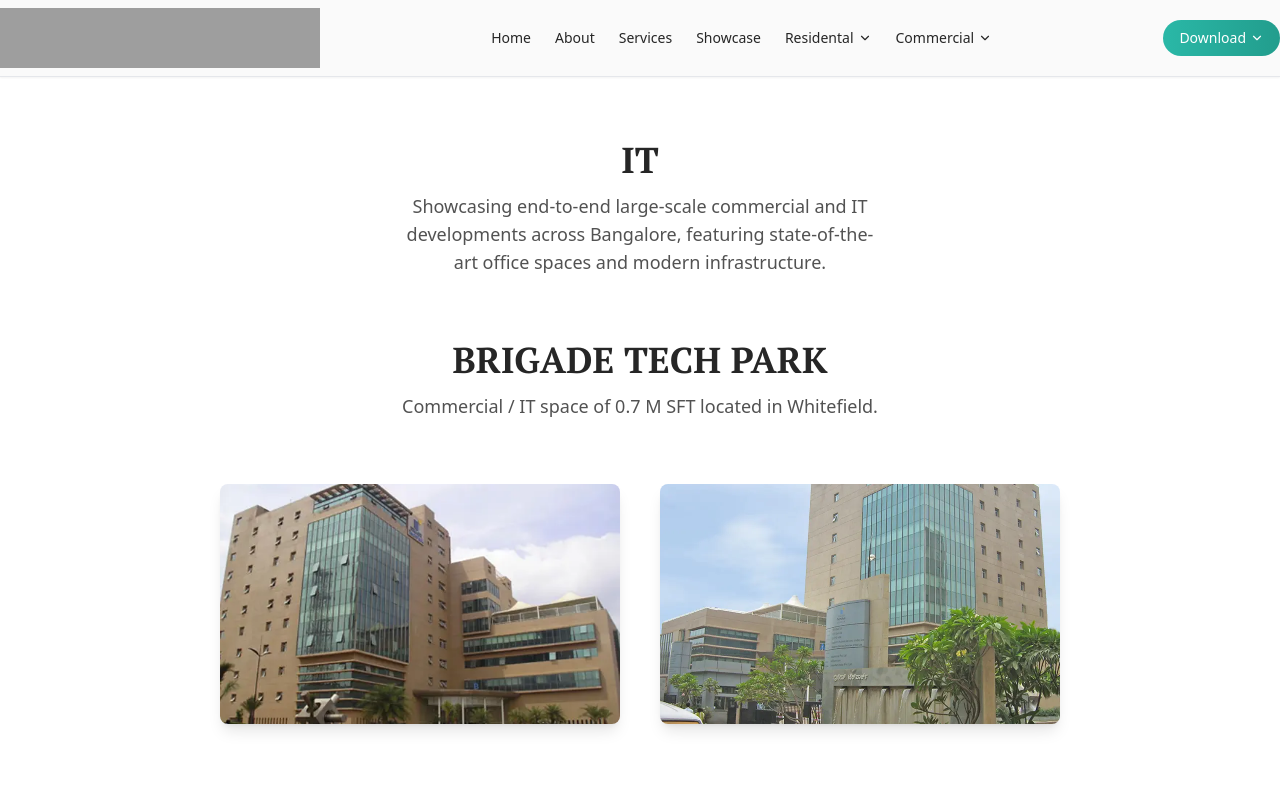
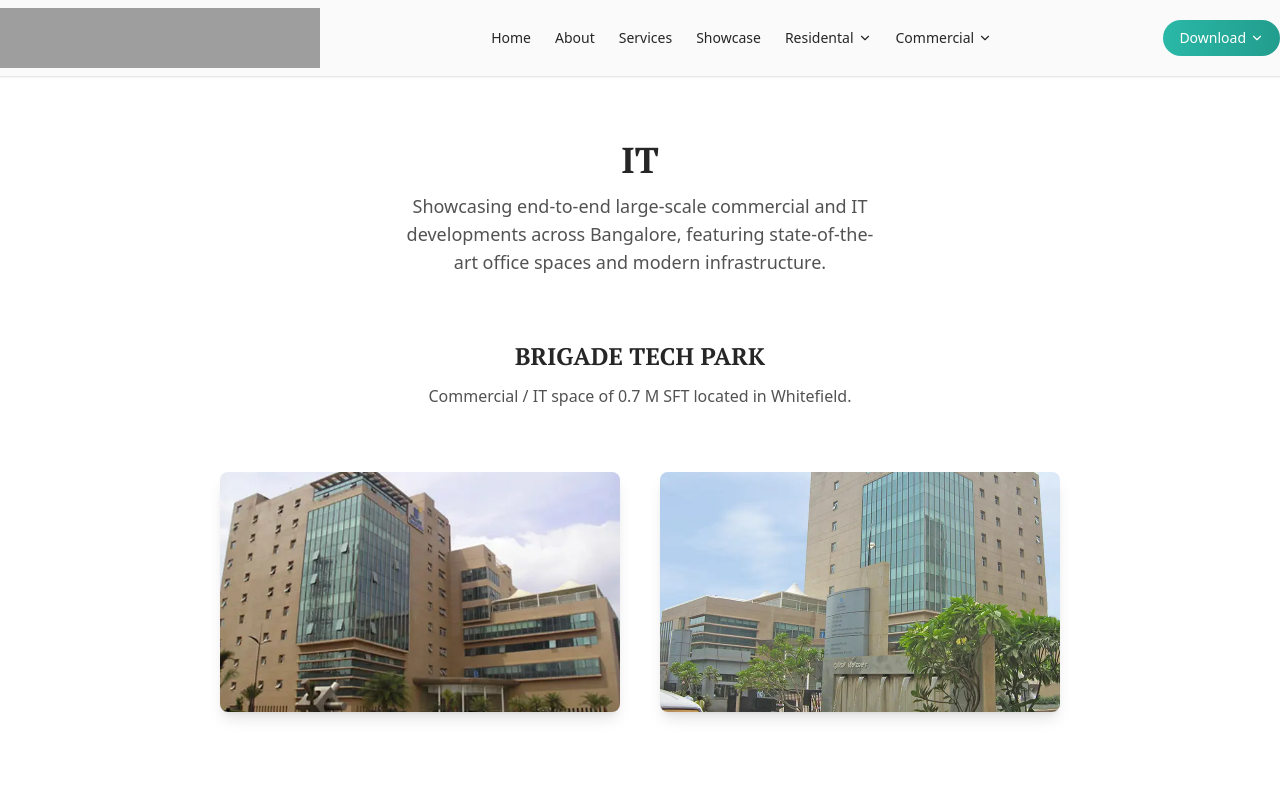
Before and after one commit to gufran30/infinite-estate-project, a Next.js app: page /commercial/it in a window 1280 px wide. Shown: the top 800 px of the page. Built offline with nearby package versions, Linux system fonts and the light colour scheme; grey boxes are pictures that could not be loaded.

Commit message:
added animation to showcase components

```diff
--- a/src/components/ui/Heading.tsx
+++ b/src/components/ui/Heading.tsx
@@ -1,14 +1,26 @@
 import { cn } from "@/lib/utils"
+import React from "react"
 
-export const Heading = ({ children, className }: {
-  children: React.ReactNode, className?: string
+export const Heading = ({
+  children,
+  className,
+  as = "h1"
+}: {
+  children: React.ReactNode;
+  className?: string;
+  as?: "h1" | "h2";
 }) => {
+
+  const Tag = as
 
   return (
     <div>
-      <h1 className={cn(`text-center text-3xl md:text-4xl font-semibold text-neutral-800 dark:text-neutral-200 capitalize max-w-120 mx-auto font-ptSerif`, className)}>
+      <Tag className={cn(
+        `text-center font-semibold text-neutral-800 dark:text-neutral-200 capitalize max-w-120 mx-auto font-ptSerif`,
+        as === "h1" ? "text-3xl md:text-4xl max-w-120" : "text-xl md:text-2xl max-w-180",
+        className)}>
         {children}
-      </h1>
+      </Tag>
     </div>
   )
 }
--- a/src/components/ui/Paragraph.tsx
+++ b/src/components/ui/Paragraph.tsx
@@ -1,10 +1,20 @@
 import { cn } from "@/lib/utils"
+import React from "react"
 
-export const Paragraph = ({ children, className }: {
-  children: React.ReactNode, className?: string
+export const Paragraph = ({
+  children,
+  className,
+  size = "lg"
+}: {
+  children: React.ReactNode,
+  className?: string,
+  size?: "lg" | "sm"
 }) => {
   return (
-    <p className={cn(`text-center text-base lg:text-lg pt-2 max-w-70 md:max-w-120 mx-auto text-neutral-600 dark:text-neutral-400 `, className)}>
+    <p className={cn(
+      `text-center pt-2 max-w-70 md:max-w-120 mx-auto text-neutral-600 dark:text-neutral-400 `,
+      size === "lg" ? "text-base lg:text-lg" : "text-sm lg:text-base",
+      className)}>
       {children}
     </p>
   )
--- a/src/components/ui/ShowcaseComponent.tsx
+++ b/src/components/ui/ShowcaseComponent.tsx
@@ -1,8 +1,12 @@
+"use client"
+
 import Image from "next/image"
 import { Heading } from "../ui/Heading"
 import { Paragraph } from "../ui/Paragraph"
-import { ShowcaseImages, ShowcaseImagesCommpiled } from "@/lib/constants"
 import Container from "../ui/Container"
+import { ShowcaseImages, ShowcaseImagesCommpiled, } from "@/types"
+import { motion } from "motion/react"
+import { containerVariants, itemVariants } from "../animation-components/SectionAnimation"
 
 export const ShowcaseComponent = ({ heading, paragraph, showcaseImagesCommpiled }: {
   heading: string,
@@ -12,14 +16,24 @@
   return (
     <section className="min-h-screen">
       <Container>
+        <motion.div
+          variants={containerVariants}
+          initial="hidden"
+          whileInView="visible"
+          viewport={{ once: true }}
+        >
           {/* 1. Main Heading */}
+          <motion.div variants={itemVariants}>
             <Heading>{heading}</Heading>
+          </motion.div>
 
           {/* 2. Main Paragraph */}
+          <motion.div variants={itemVariants}>
             <Paragraph className="pt-3">{paragraph}</Paragraph>
+          </motion.div>
 
           {/* 3. Showcase */}
-        <div>
+          <motion.div variants={itemVariants}>
             {showcaseImagesCommpiled.map((item, index) => (
               <SubShowcaseComponent
                 key={item.heading + index}
@@ -28,7 +42,8 @@
                 images={item.images}
               />
             ))}
-        </div>
+          </motion.div>
+        </motion.div>
       </Container>
     </section>
   )
@@ -38,10 +53,22 @@
 
   return (
     <div className="my-16 mb-40">
-      <Heading>{heading}</Heading>
-      <Paragraph className="pt-3">{paragraph}</Paragraph>
+
+      <motion.div
+        variants={containerVariants}
+        initial="hidden"
+        whileInView="visible"
+        viewport={{ once: true }}
+      >
+        <motion.div variants={itemVariants}>
+          <Heading as="h2">{heading}</Heading>
+        </motion.div>
+        <motion.div variants={itemVariants}>
+          <Paragraph size="sm" className="pt-3">{paragraph}</Paragraph>
+        </motion.div>
 
         {/* Images Container */}
+        <motion.div variants={itemVariants}>
           <div className="flex flex-wrap gap-10 mt-16 justify-center">
 
             {images.map((item, index) => (
@@ -64,6 +91,9 @@
               </div>
             ))}
           </div>
+        </motion.div>
+      </motion.div>
+
     </div>
   )
 }
```
Lines whose indentation alone changed are shown as unchanged.
